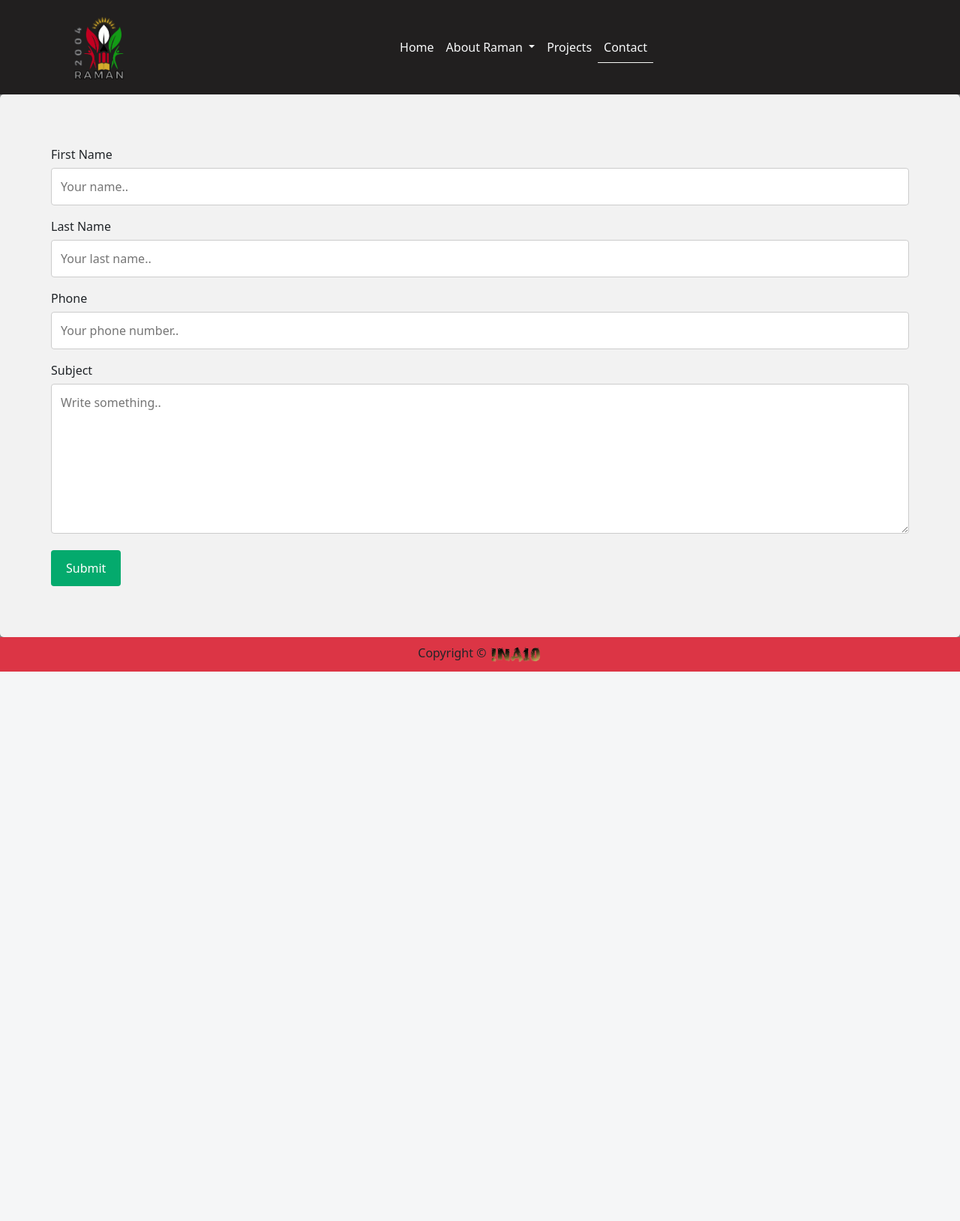
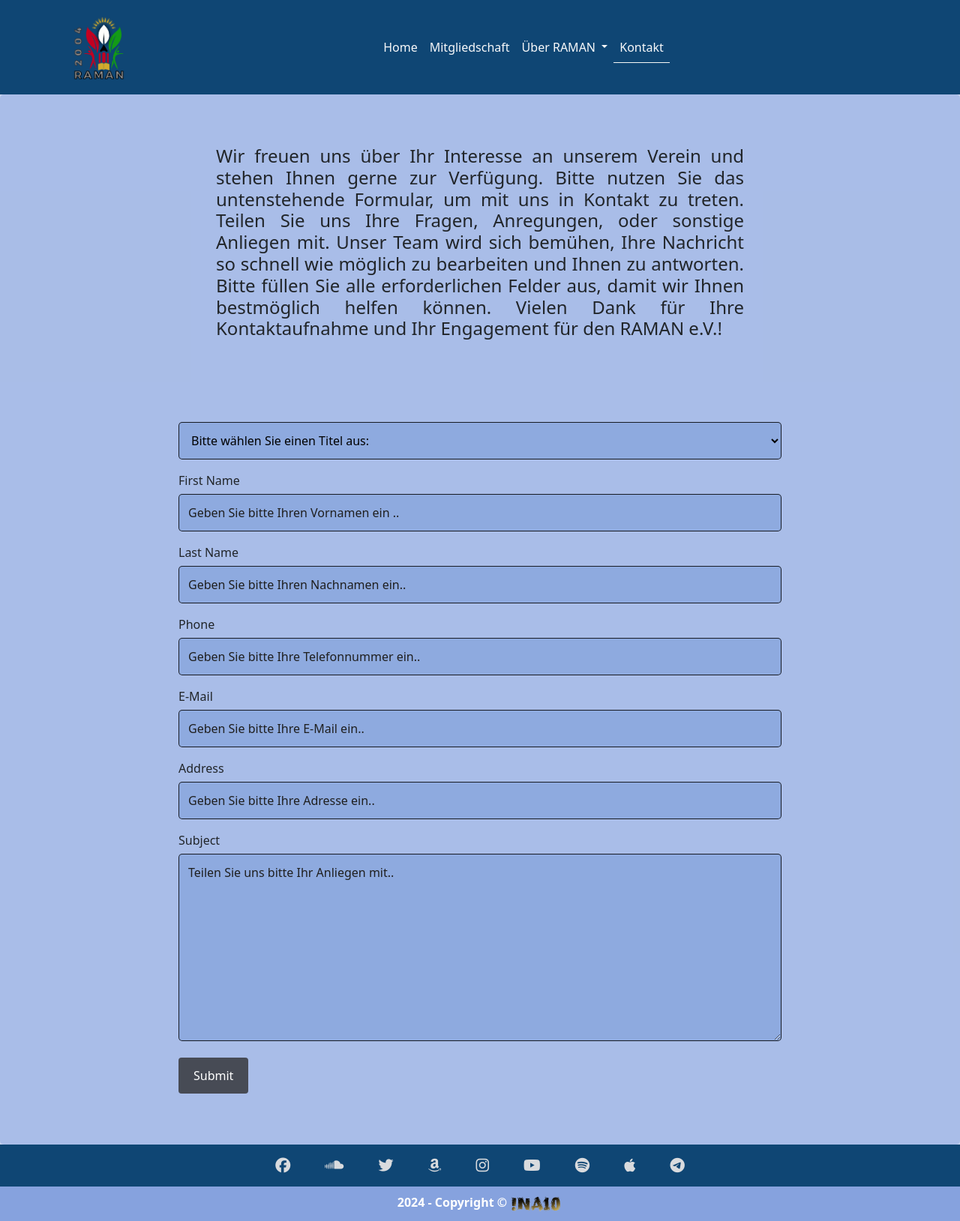
Before and after one commit to Mo-Inalo/raman.world, a PHP site: page /contact.php in a window 1280 px wide. Shown: the whole page at 75% size. Before the commit the page ends 896 px from the top, so only its background shows below. Run offline with PHP 8.4, Linux system fonts and the light colour scheme; some libraries are stand-ins or nearby versions.

Commit message:
rebiulding

```diff
--- a/contact.php
+++ b/contact.php
@@ -1,8 +1,5 @@
-
-
 <?php
-
-include "templates/header.php";
+include "templates/header.php"
 ?>
 
 
@@ -12,25 +9,58 @@ include "templates/nav.php"
 
 
 
+<div class="containercontact">
 
-<div class="containercontact">
-    <form action="action_page.php" class="p-md-5">
+    <div   class="p-md-5" style="max-width: 800px ; margin-left: auto; margin-right: auto">
+        <h4 style = "text-align: justify ; display: block"  >
+            Wir freuen uns über Ihr Interesse an unserem Verein und stehen Ihnen gerne zur Verfügung. Bitte nutzen Sie
+            das untenstehende Formular, um mit uns in Kontakt zu treten. Teilen Sie uns Ihre Fragen, Anregungen, oder
+            sonstige Anliegen mit. Unser Team wird sich bemühen, Ihre Nachricht so schnell wie möglich zu bearbeiten
+            und Ihnen zu antworten.  Bitte füllen Sie alle erforderlichen Felder aus, damit wir Ihnen bestmöglich helfen können.
+            Vielen Dank für Ihre Kontaktaufnahme und Ihr Engagement für den RAMAN e.V.!
+        </h4>
+    </div>
 
-        <label for="fname">First Name</label>
-        <input type="text" id="fname" name="firstname" placeholder="Your name..">
+    <form action="https://formsubmit.co/123d@hotmail.com" method="POST" class="p-md-5" style="max-width: 900px ; margin-left: auto; margin-right: auto">
 
-        <label for="lname">Last Name</label>
-        <input type="text" id="lname" name="lastname" placeholder="Your last name..">
+    <select name="title" required
+            onfocus="this.size=8;"
+            onblur="this.size=0;"
+            onchange="this.size=1;
+                this.blur()">
+        <option>Bitte wählen Sie einen Titel aus: </option>
+        <option>Herr </option
+        <option>Frau</option>
+        <option>Diverse</option>
+        <option>Dr</option>
+        <option>Prof</option>
+        <option>Prof Dr</option>
+        <option>Sonstiges ..</option>
+    </select>
 
-        <label for="country">Phone</label>
-        <input type="text" id="lname" name="lastname" placeholder="Your phone number..">
 
-        <label for="subject">Subject</label>
-        <textarea id="subject" name="subject" placeholder="Write something.." style="height:200px"></textarea>
 
-        <input type="submit" value="Submit">
+    <label for="fname">First Name</label>
+    <input type="text" id="fname" name="firstname" placeholder="Geben Sie bitte Ihren Vornamen ein .." required>
 
-    </form>
+    <label for="lname">Last Name</label>
+    <input type="text" id="lname" name="lastname" placeholder="Geben Sie bitte Ihren Nachnamen ein.." required>
+
+    <label for="tele">Phone</label>
+    <input type="text" id="tele" name="tele" placeholder="Geben Sie bitte Ihre Telefonnummer ein.." required>
+
+    <label for="email">E-Mail</label>
+    <input type="text" id="email" name="email" placeholder="Geben Sie bitte Ihre E-Mail ein.." required>
+
+    <label for="address">Address</label>
+    <input type="text" id="address" name="address" placeholder="Geben Sie bitte Ihre Adresse ein..">
+
+    <label for="subject">Subject</label>
+    <textarea id="subject" name="subject" placeholder="Teilen Sie uns bitte Ihr Anliegen mit.." style="height:250px" required></textarea>
+
+    <input type="submit" value="Submit" style="background: rgba(44,44,44,0.78)">
+
+
 </div>
 
 <?php
--- a/css_my/stylesheet.css
+++ b/css_my/stylesheet.css
@@ -1,6 +1,10 @@
+:root {
+    --placeholder : #1f1f1f;
+}
+
 
 .mynavcolor{
-    background-color: rgba(30, 28, 28, 0.96);
+    background-color: rgba(8, 65, 112, 0.96);
 }
 
 .dropdowncolor {
@@ -18,7 +22,7 @@
 }
 
 .pagecolor {
-    background-color: rgba(133, 135, 136, 0.99);
+    background-color: rgba(134, 162, 222, 0.46);
 }
 
 .breaking {
@@ -27,7 +31,7 @@
 }
 
 .socialmeidachannels {
-    background-color: rgba(30, 28, 28, 0.96);
+    background-color: rgba(8, 65, 112, 0.96);
 }
 
 .socialmeidachannelsitemcolor{
@@ -37,8 +41,8 @@
 
 
 .copyright{
-
-    background-color: rgba(133, 135, 136, 0.99);
+    font-weight: bold;
+    background-color: rgb(134, 162, 222);
 }
 .centeredimg {
     display: block;
@@ -85,15 +89,32 @@
 
 /* Style inputs with type="text", select elements and textareas */
 input[type=text], select, textarea {
+    background-color: rgba(8, 79, 182, 0.16);
+
+
+
     width: 100%; /* Full width */
     padding: 12px; /* Some padding */
-    border: 1px solid #ccc; /* Gray border */
-    border-radius: 4px; /* Rounded borders */
+    border: 1px solid rgba(0, 0, 0, 0.84); /* Gray border */
+    border-radius: 5px; /* Rounded borders */
     box-sizing: border-box; /* Make sure that padding and width stays in place */
     margin-top: 6px; /* Add a top margin */
     margin-bottom: 16px; /* Bottom margin */
     resize: vertical /* Allow the user to vertically resize the textarea (not horizontally) */
 }
+
+
+input::placeholder {
+
+    color: var(--placeholder);
+}
+select::placeholder{
+    color: var(--placeholder);
+}
+textarea::placeholder{
+    color: var(--placeholder);
+}
+
 
 /* Style the submit button with a specific background color etc */
 input[type=submit] {
@@ -107,13 +128,13 @@ input[type=submit] {
 
 /* When moving the mouse over the submit button, add a darker green color */
 input[type=submit]:hover {
-    background-color: #45a049;
+    background-color: #0f2e93;
 }
 
 /* Add a background color and some padding around the form */
 .containercontact {
     border-radius: 5px;
-    background-color: #f2f2f2;
+    background-color: rgba(134, 162, 222, 0.46);
     padding: 20px;
 }
 
--- /dev/null
+++ b/mitgliedschaft.php
@@ -0,0 +1 @@
+<?php
--- a/templates/copyrights.php
+++ b/templates/copyrights.php
@@ -1,10 +1,19 @@
 <!-- Grid container -->
 
 <!-- Copyright -->
-<div class=" bg-danger text-center text-dark p-2 copyright">
-    Copyright ©
-    <a href="http://inalo.me/"  >
-        <img src="/images/inalologo.png" style="width: 70px; height: 30px">
+<div class="text-center p-2 copyright" style="">
+    <span id="year"></span><span> - Copyright ©</span>
+    <a href="http://inalo.me/" target="_blank" rel="noopener noreferrer" >
+        <img src="/images/inalologo.png" style="width: 70px; height: 30px" alt="">
     </a>
 </div>
+
+
+
+
+<script>
+    const d = new Date();
+    let year = d.getFullYear();
+    document.getElementById("year").innerHTML = year;
+</script>
 <!-- Copyright -->
--- a/templates/footer.php
+++ b/templates/footer.php
@@ -2,11 +2,13 @@
 
 <footer class="text-center text-white socialmeidachannels"  >
 
+    <?php
+    include "socialmediaicons.php"
+    ?>
 
-
-<?php
-include "copyrights.php"
-?>
+    <?php
+    include "copyrights.php"
+    ?>
 
 
 </footer>
--- a/templates/header.php
+++ b/templates/header.php
@@ -7,7 +7,7 @@ $page = basename($_SERVER['PHP_SELF'],'.php');
 <head>
     <meta charset="UTF-8" />
     <meta name="viewport" content="width=device-width, initial-scale=1.0" />
-    <title>Raman e.V. | <?php echo $page == 'index'? $page='Homepage':$page ?></title>
+    <title>RAMAN e.V. || <?php echo $page == 'index'? $page='Homepage':$page ?></title>
     <link rel="icon" type="image/x-icon" href="/images/ramanlogo.png">
 
     <!-- css -->
--- a/templates/nav.php
+++ b/templates/nav.php
@@ -1,12 +1,11 @@
 <?php
 $page = basename($_SERVER['PHP_SELF'],'.php');
 ?>
-
 <nav class=" navbar navbar-expand-md mynavcolor">
     <div class="container">
 
         <a href="/index.php"
-           class="navbar-brand  ">
+           class="navbar-brand">
             <img
                 class="d-block align-top"
                 src ="/images/ramanlogo.png "
@@ -37,15 +36,35 @@ $page = basename($_SERVER['PHP_SELF'],'.php');
         <div class="collapse navbar-collapse justify-content-center text-light "
              id="navbarNav">
             <ul class="navbar-nav text-light ">
-                <li class="navbar-item   ">
+                <li class="navbar-item " >
                     <a href="/index.php" class="nav-link text-light
                     <?php echo ($page == 'index') ? 'active' :''?> ">
                         Home
                     </a>
                 </li>
+                <li class="navbar-item  ">
+                    <a href="/mitgliedschaft.php" class="nav-link text-light
+                    <?php echo ($page == 'mitgliedschaft') ? 'active' :''?>">
+                        Mitgliedschaft
+                    </a>
+                </li>
+                <!--
+                <li class="navbar-item  ">
+                    <a href="/.php" class="nav-link text-light
+                    <?php echo ($page == 'aktivitaeten') ? 'active' :''?>">
+                        Aktivitäten
+                    </a>
+                </li>
 
+                <li class="navbar-item   ">
+                    <a href="/.php" class="nav-link text-light
+                    <?php echo ($page == 'gallerie') ? 'active' :''?>">
+                        Gallerie
+                    </a>
+                </li>
+                -->
                 <li class="navbar-item dropdown
-                <?php echo ($page == 'biography' || $page =='motivation' || $page =='study') ? 'active' :''?>">
+                <?php echo ($page == 'biography' || $page =='projects') ? 'active' :''?>">
                     <a href="#"
                        class="nav-link dropdown-toggle text-light"
                        id="navbarDropdown"
@@ -53,27 +72,21 @@ $page = basename($_SERVER['PHP_SELF'],'.php');
                        data-bs-toggle="dropdown"
                        aria-expanded="false"
                     >
-                        About Raman
+                        Über RAMAN
                     </a>
                     <ul class="dropdown-menu dropdowncolor" aria-labelledby="navbarDropdown "  >
                         <li><a class="dropdown-item text-light
-                        <?php echo ($page == 'biography') ? 'active' :''?>" href="#">Biography</a></li>
+                        <?php echo ($page == 'satzung') ? 'active' :''?>" href="/satung.php">Satzung</a></li>
                         <li><a class="dropdown-item text-light
-                        <?php echo ($page == 'motivation') ? 'active' :''?>" href="#">Motivation</a></li>
-                        <li><a class="dropdown-item text-light
-                        <?php echo ($page == 'study') ? 'active' :''?>" href="#">Study</a></li>
+                        <?php echo ($page == 'archive') ? 'active' :''?>" href="/archive.php">Archive</a></li>
+
                     </ul>
                 </li>
-                <li class="navbar-item  ">
-                    <a href="#" class="nav-link text-light
-                    <?php echo ($page == 'projects') ? 'active' :''?>">
-                        Projects
-                    </a>
-                </li>
+
                 <li class="navbar-item ">
-                    <a href="#" class="nav-link text-light
+                    <a href="/contact.php" class="nav-link text-light
                     <?php echo ($page == 'contact') ? 'active' :''?>">
-                        Contact
+                        Kontakt
                     </a>
                 </li>
             </ul>
--- a/templates/socialmediaicons.php
+++ b/templates/socialmediaicons.php
@@ -6,35 +6,51 @@
         <a
                 class="btn btn-link btn-floating btn-lg socialmeidachannelsitemcolor m-1"
                 href="https://www.facebook.com/elende.usiv"
+                target="_blank" rel="noopener noreferrer"
                 role="button"
                 data-mdb-ripple-color="dark"
         ><i class="fab fa-facebook-f"></i
             ></a>
 
 
-        <!-- Twitter
+        <!-- soundcloud -->
         <a
                 class="btn btn-link btn-floating btn-lg socialmeidachannelsitemcolor m-1"
-            href="#!"
+                href="https://soundcloud.com/user-32432553-468769487"
                 role="button"
+                target="_blank" rel="noopener noreferrer"
+                data-mdb-ripple-color="dark"
+        ><i class="fab fa-soundcloud"></i
+            ></a>
+
+        <!-- twitter -->
+        <a
+                class="btn btn-link btn-floating btn-lg socialmeidachannelsitemcolor m-1"
+                href="https://x.com/elendeusiv?s=20"
+                role="button"
+                target="_blank" rel="noopener noreferrer"
                 data-mdb-ripple-color="dark"
         ><i class="fab fa-twitter"></i
             ></a>
-        -->
-        <!-- Google
+
+
+
+        <!-- amazon -->
         <a
                 class="btn btn-link btn-floating btn-lg socialmeidachannelsitemcolor m-1"
-            href="#!"
+                href="https://www.amazon.de/music/player/artists/B08VGY3LX9/elende-usiv"
                 role="button"
+                target="_blank" rel="noopener noreferrer"
                 data-mdb-ripple-color="dark"
-        ><i class="fab fa-google"></i
+        ><i class="fab fa-amazon"></i
             ></a>
-         -->
+
         <!-- Instagram -->
         <a
                 class="btn btn-link btn-floating btn-lg socialmeidachannelsitemcolor m-1"
                 href="https://www.instagram.com/elende.usiv/"
                 role="button"
+                target="_blank" rel="noopener noreferrer"
                 data-mdb-ripple-color="dark"
         ><i class="fab fa-instagram"></i
             ></a>
@@ -44,6 +60,7 @@
                 class="btn btn-link btn-floating btn-lg socialmeidachannelsitemcolor m-1"
                 href="https://www.youtube.com/@elendeusiv7372"
                 role="button"
+                target="_blank" rel="noopener noreferrer"
                 data-mdb-ripple-color="dark"
         ><i class="fab fa-youtube"></i
             ></a>
@@ -52,14 +69,16 @@
                 class="btn btn-link btn-floating btn-lg socialmeidachannelsitemcolor m-1"
                 href="https://open.spotify.com/intl-de/artist/3PHjtebOPjk5Dzrje9Ck2U?si=gUQZJabrTDi_RhthSpDjCg"
                 role="button"
+                target="_blank" rel="noopener noreferrer"
                 data-mdb-ripple-color="dark"
         ><i class="fab fa-spotify"></i
             ></a>
         <!-- apple -->
         <a
                 class="btn btn-link btn-floating btn-lg socialmeidachannelsitemcolor m-1"
-            href="#!"
+                href=""
                 role="button"
+                target="_blank" rel="noopener noreferrer"
                 data-mdb-ripple-color="dark"
         ><i class="fab fa-apple"></i
             ></a>
@@ -69,6 +88,7 @@
                 class="btn btn-link btn-floating btn-lg socialmeidachannelsitemcolor m-1"
                 href="https://msng.link/o/?https://t.me/Elende_usiv=tg"
                 role="button"
+                target="_blank" rel="noopener noreferrer"
                 data-mdb-ripple-color="dark"
         ><i class="fab fa-telegram"></i
             ></a>
```
Also changed, not shown: archive.php (added, +15 -0 lines), biography.php (deleted, +0 -56 lines), index.php (+13 -1 lines), motivation.php (deleted, +0 -25 lines), projects.php (deleted, +0 -43 lines), satung.php (added, +15 -0 lines), studio.php (deleted, +0 -36 lines), study.php (deleted, +0 -43 lines), underconstruct.php (deleted, +0 -20 lines), 1 other file. Lines whose indentation alone changed are shown as unchanged.
